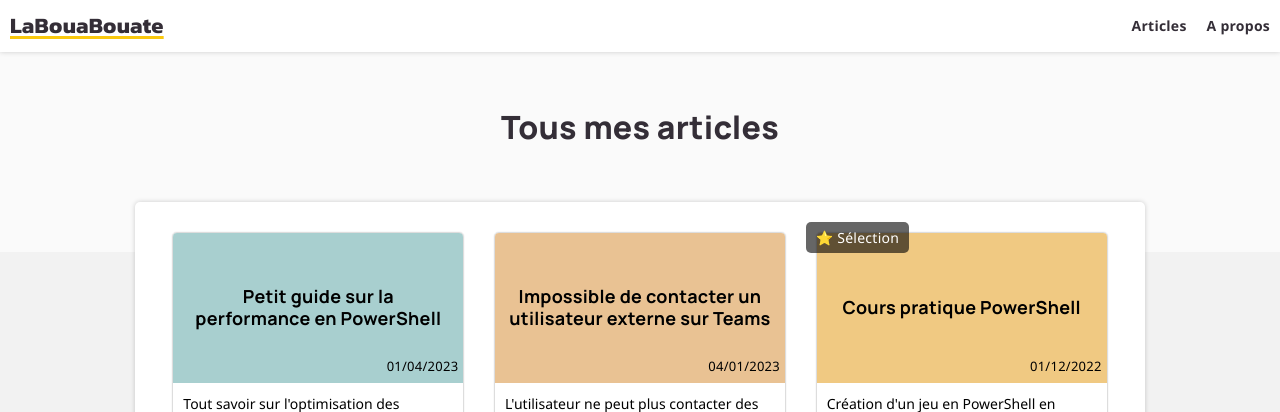
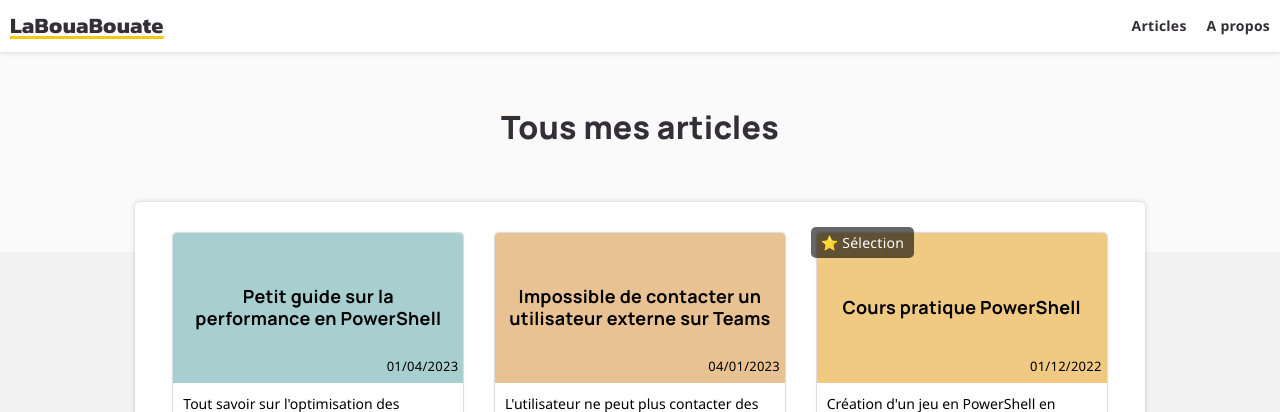
Before and after one commit to leobouard/leobouard.github.io, a Jekyll site: the page built from blog.md, in a window 1280 px wide. Shown: the top 412 px of the page. Built offline with Jekyll 4.4.1, drawn with Linux system fonts in a browser that asks for light colours; some web fonts are replaced.

Commit message:
Update posts.scss

```diff
--- a/assets/css/posts.scss
+++ b/assets/css/posts.scss
@@ -13,7 +13,7 @@ span.articleSelection {
     background: #0009;
     color: #fff;
     z-index: 1;
-    margin: -10px;
+    margin: -5px;
     padding: 5px 10px;
     border-radius: 5px;
 }
```
